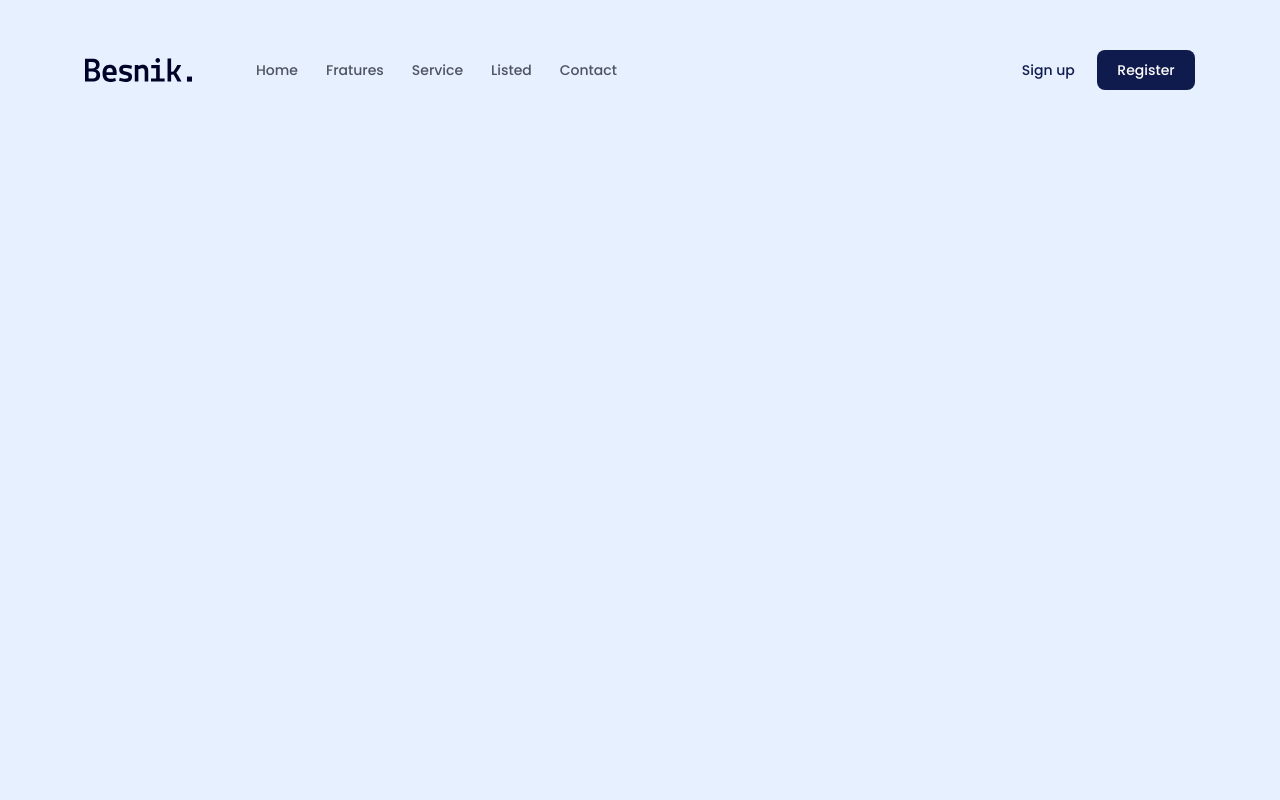
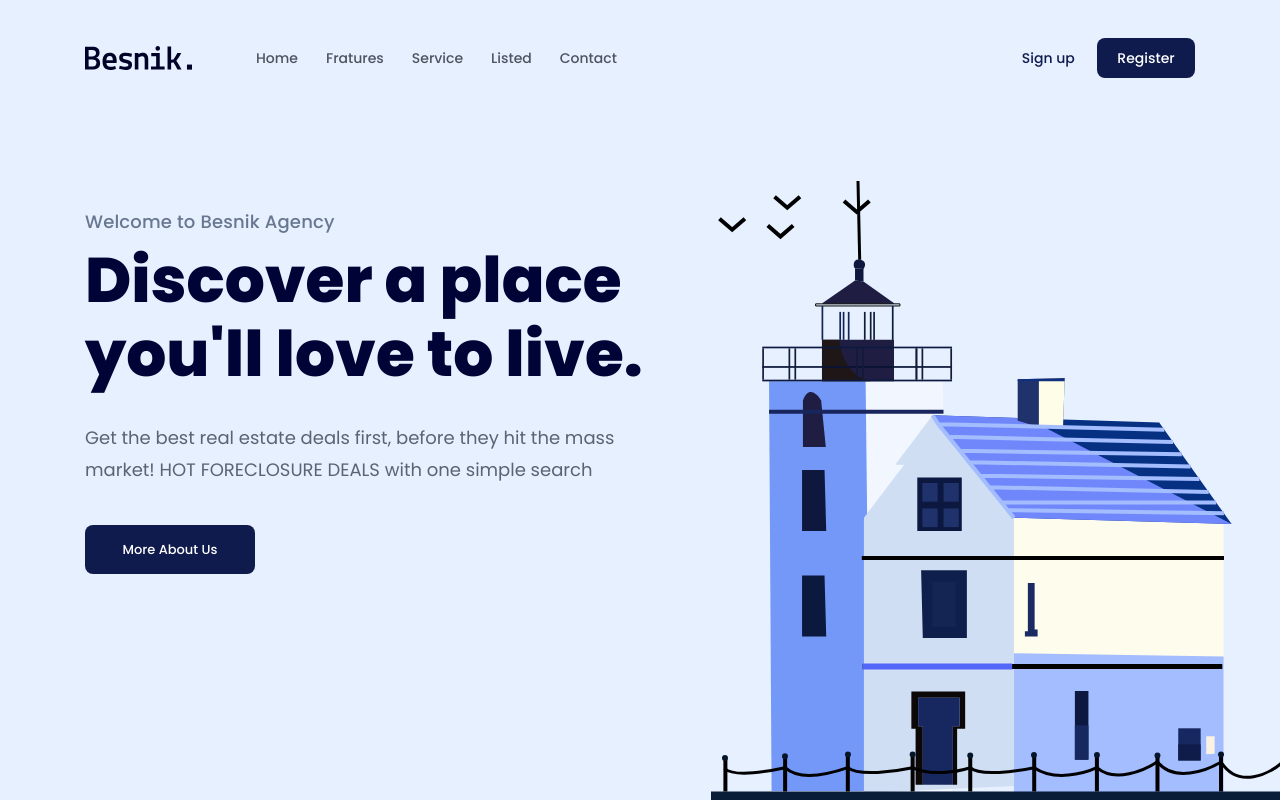
Before and after one commit to Long26thanh/Project_1, a plain HTML site: page index.html in a window 1280 px wide. Drawn offline with Linux system fonts and the light colour scheme.

Commit message:
update 3

```diff
--- a/assets/css/styles.css
+++ b/assets/css/styles.css
@@ -42,8 +42,9 @@ a {
     opacity: 0.9;
 }
 
-/* Header */
+/*============= Header =============*/
 .header {
+    position: relative;
     background: #e6f0ff;
     height: 100vh;
 }
@@ -51,7 +52,7 @@ a {
 .navbar {
     display: flex;
     align-items: center;
-    padding-top: 50px;
+    padding-top: 38px;
 }
 
 .navbar ul {
@@ -81,6 +82,54 @@ a {
 }
 
 .navbar .actions-btn {
-    padding: 13px 16px;
+    padding: 13px;
     margin-left: 18px;
 }
+
+.hero {
+    margin-top: 130px;
+}
+
+.hero .info {
+    width: 51%;
+}
+
+.hero .sub-title {
+    color: #687690;
+    font-size: 1.8rem;
+    font-weight: 500;
+    line-height: 1.5;
+    letter-spacing: 0.01em;
+}
+
+.hero .title {
+    margin-top: 8px;
+    color: #000336;
+    font-size: 6.3rem;
+    font-weight: 700;
+    line-height: 118.75%;
+}
+
+.hero .desc {
+    margin-top: 30px;
+    color: #5a6473;
+    font-size: 1.8rem;
+    line-height: 1.78;
+    font-weight: 400;
+    line-height: 177.778%;
+}
+
+.hero-cta {
+    margin-top: 40px;
+    min-width: 170px;
+    color: #fff;
+    text-align: center;
+    font-size: 1.3rem;
+    font-weight: 500;
+}
+
+.hero-img {
+    position: absolute;
+    right: calc((100vw - 1110px) / 2 - 100px);
+    bottom: 0;
+}
--- a/index.html
+++ b/index.html
@@ -30,6 +30,25 @@
                             <a href="#!" class="btn actions-btn">Register</a>
                         </div>
                     </nav>
+                    <div class="hero">
+                        <div class="info">
+                            <p class="sub-title">Welcome to Besnik Agency</p>
+                            <h1 class="title">
+                                Discover a place you'll love to live.
+                            </h1>
+                            <p class="desc">
+                                Get the best real estate deals first, before
+                                they hit the mass market! HOT FORECLOSURE DEALS
+                                with one simple search
+                            </p>
+                            <a href="#!" class="btn hero-cta">More About Us</a>
+                        </div>
+                        <img
+                            src="./assets/img/hero-img.svg"
+                            alt="Discover a place you'll love to live."
+                            class="hero-img"
+                        />
+                    </div>
                 </div>
             </header>
         </main>
```
Also changed, not shown: assets/img/hero-img.svg (added).
